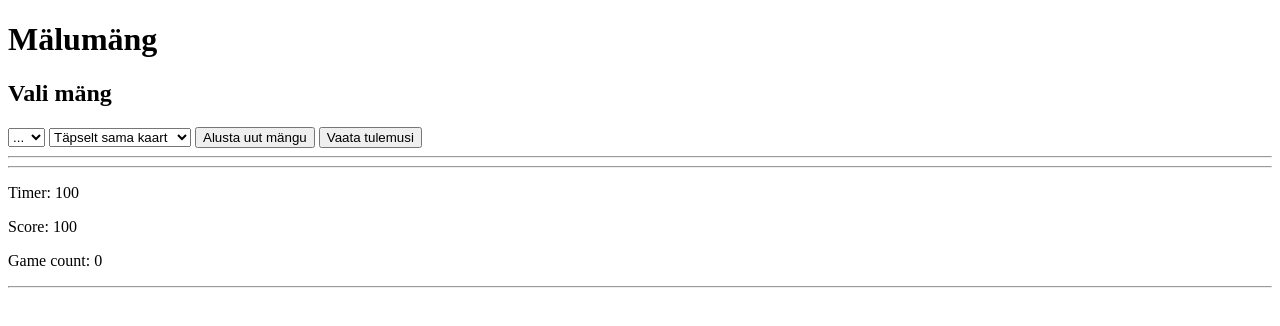
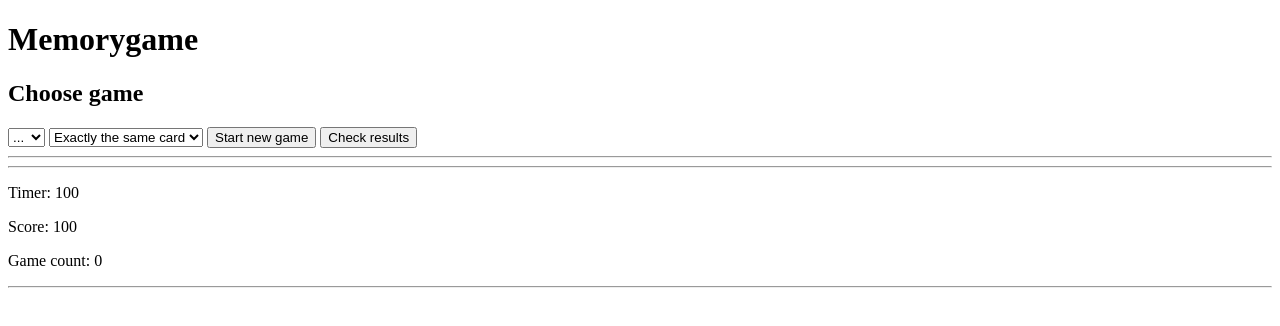
Before and after one commit to aneelm/aneelm.github.io, a plain HTML site: page index.html in a window 1280 px wide. Drawn offline with Linux system fonts and the light colour scheme.

Commit message:
Update index.html

```diff
--- a/index.html
+++ b/index.html
@@ -1,13 +1,13 @@
 <!DOCTYPE html>
 <html>
 	<head>
-		<title>Mälumäng - prax2</title>
+		<title>Memorygame - prax2</title>
 		<link rel="stylesheet" href="style/style.css">
 		<meta http-equiv="Content-Type" content="text/html; charset=UTF-8">
 	</head>
 	<body class="index">
-		<h1>Mälumäng</h1>
-		<h2>Vali mäng </h2>
+		<h1>Memorygame</h1>
+		<h2>Choose game</h2>
 		 <select id="selection">
 			  <option>...</option>
 				<option value="2">2</option>
@@ -17,11 +17,11 @@
 			  <option value="52">52</option>
 		</select>
 		<select id="gameType">
-			<option value="1">Täpselt sama kaart</option>
-			<option value="2">Sama number ainult</option>
+			<option value="1">Exactly the same card</option>
+			<option value="2">Same number only</option>
 		</select>
-		<button id="start_game">Alusta uut mängu</button>
-		<button id="checkHighScores">Vaata tulemusi</button><br>
+		<button id="start_game">Start new game</button>
+		<button id="checkHighScores">Check results</button><br>
 		<hr>
 		<div class="play_area" id="play_area">
 		</div>
```
